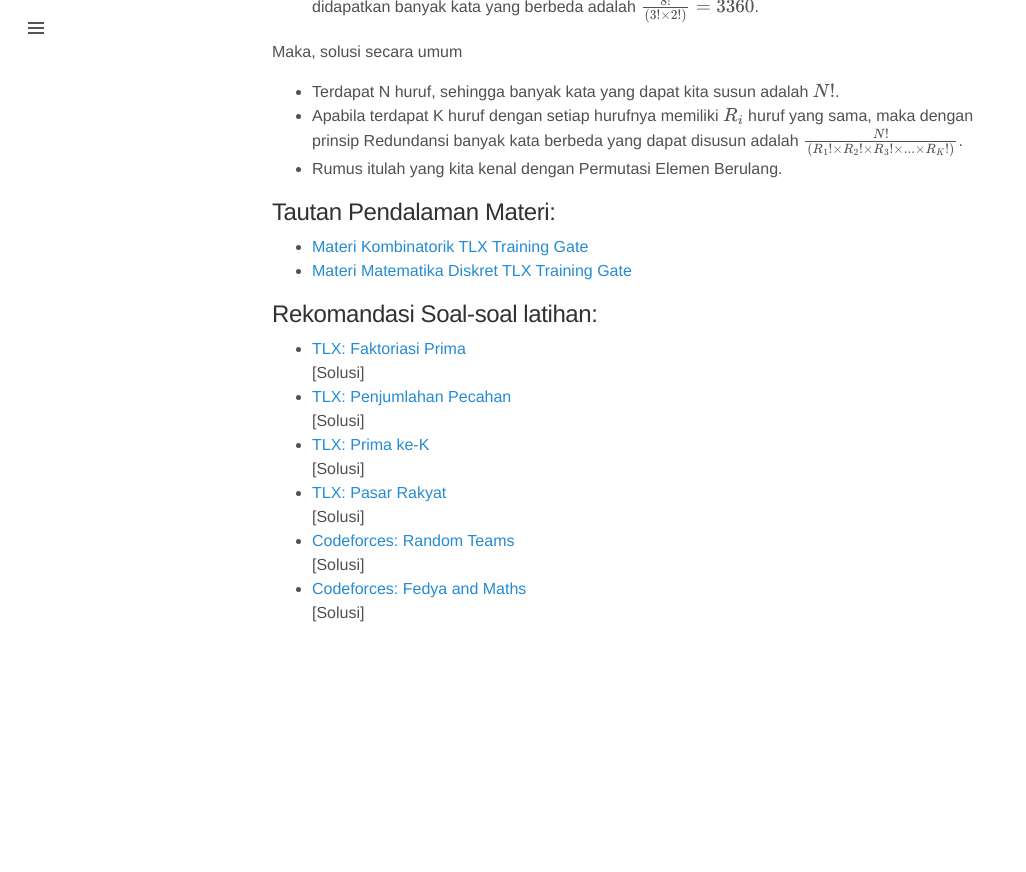
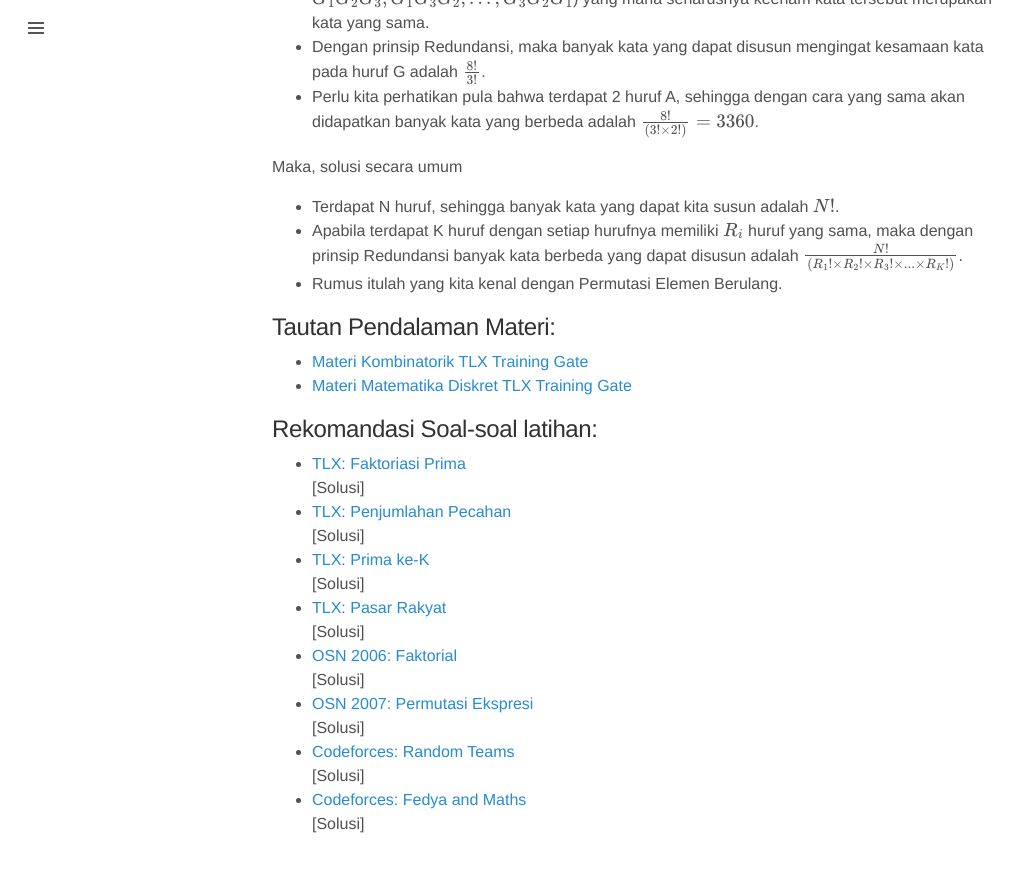
Before and after one commit to olimpiadekomputer/olimpiadekomputer.github.io, a Jekyll site: the page built from _algoritma/aritmetika dan aturan berhitung/index.md, in a window 1280 px wide and 900 px high, scrolled down 1433 px. Shown: the top 872 px of the window, without its empty margins (0-1026 px from the left). Built offline with Jekyll 4.4.1, drawn with Linux system fonts in a browser that asks for light colours; formulas are drawn with MathJax 3; before the commit the page ends 2122 px from its top, so only the background shows below that; some of the changed text lies outside the part shown.

Commit message:
finalize aritmetika

```diff
--- a/_algoritma/aritmetika dan aturan berhitung/index.md
+++ b/_algoritma/aritmetika dan aturan berhitung/index.md
@@ -21,16 +21,17 @@ Memahami konsep operasi modular. Operasi $$a \bmod m$$, atau biasa disebut "$$a$
 Bilangan prima adalah bilangan bulat positif yang hanya habis dibagi oleh 1 dan dirinya sendiri. Memahami algoritma-algoritma untuk mengecek bilangan prima, menghasilkan bilangan prima, ataupun melakukan faktorisasi prima.
 - #### KPK dan FPB
 Mencari KPK dan FPB dengan memanfaatkan faktorisasi prima.
+
 - #### Pigeonhole Principle
 Konsep PHP menyatakan bahwa "Jika ada $$N$$ burung dan $$M$$ sangkar, dimana $$N > M$$ , maka ada sangkar yang berisi setidaknya 2 ekor burung".
 Secara matematis, jika ada $$N$$ burung dan $$M$$ sangkar, maka ada sangkar yang berisi setidaknya $$\big\lceil \frac{N}{M} \big\rceil$$ ekor burung.
 - #### Aturan perkalian dan penjumlahan
 
-Ini gmana jelasinnya deeeeh
-
 - #### Permutasi dan kombinasi
 Permutasi dari $$N$$ adalah seluruh cara pengurutan $$N$$ objek tersebut. Banyaknya permutasi dari $$N$$ dinyatakan dalam faktorial, atau $$N!$$. Kombinasi adalah banyaknya cara mengambil $$K$$ buah objek dari $$N$$ pilihan yang ada, tanpa memerdulikan urutan. Notasi kombinasi ini dinyatakan dalam $$C^{N}_{K}$$.
+
 - #### Probabilitas
+Menghitung kemungkinan terjadinya suatu persistiwa. Secara umum, probabilitas direpresentasikan dalam bentuk $$\frac{A}{B}$$ dimana A adalah total cara terjadinya peristiwa yang diinginkan dan B adalah total cara terjadinya semua peristiwa. Sebagai contoh, jika terdapat $$N$$ bola merah dan $$M$$ bola biru, dan Anda mengambil tepat 2 bola secara acak, berapa kemungkinan bahwa kedua bola berwarna biru? Banyaknya cara mengambil 2 bola biru adalah $$C^{N}_{2}$$ dan banyaknya cara mengambil 2 bola sembarang warna adalah $$C^{N+M}_{2}$$.
 
 - #### Prinsip Inklusi dan Eksklusi
 
@@ -90,6 +91,18 @@ Maka, solusi secara umum
 	Hitung KPK dari seluruh masukan
 	</details>
 
+- [OSN 2006: Faktorial](https://training.ia-toki.org/problemsets/70/problems/352/)
+	<details>
+	<summary>[Solusi]</summary>
+	Menghitung nilai asli dari N! tidak memungkinkan karena terlalu besar. Namun, kita cukup mencari banyaknya faktor 2 dan 5 dari N!, karena 2*5 = 10 (menghasilkan digit 0)
+	</details>
+
+- [OSN 2007: Permutasi Ekspresi](https://training.ia-toki.org/problemsets/69/problems/351/)
+	<details>
+	<summary>[Solusi]</summary>
+	Lakukan simulasi, cari semua permutasi ekspresi yang valid. Karena masukan paling besar adalah 13 digit), maka ada 12 tempat di mana kita dapat menyelipkan operator '+', '-', atau tanpa operator. Sehingga total semua cara yang valid hanyalah 3^12. Untuk mengecek hasil ekspresi yang unik, cukup simpan seluruh hasil di array dan lakukan pengurutan.
+	</details>
+
 - [Codeforces: Random Teams](http://codeforces.com/problemset/problem/478/B)
 	<details>
 	<summary>[Solusi]</summary>
```
Also changed, not shown: 3 other files.
